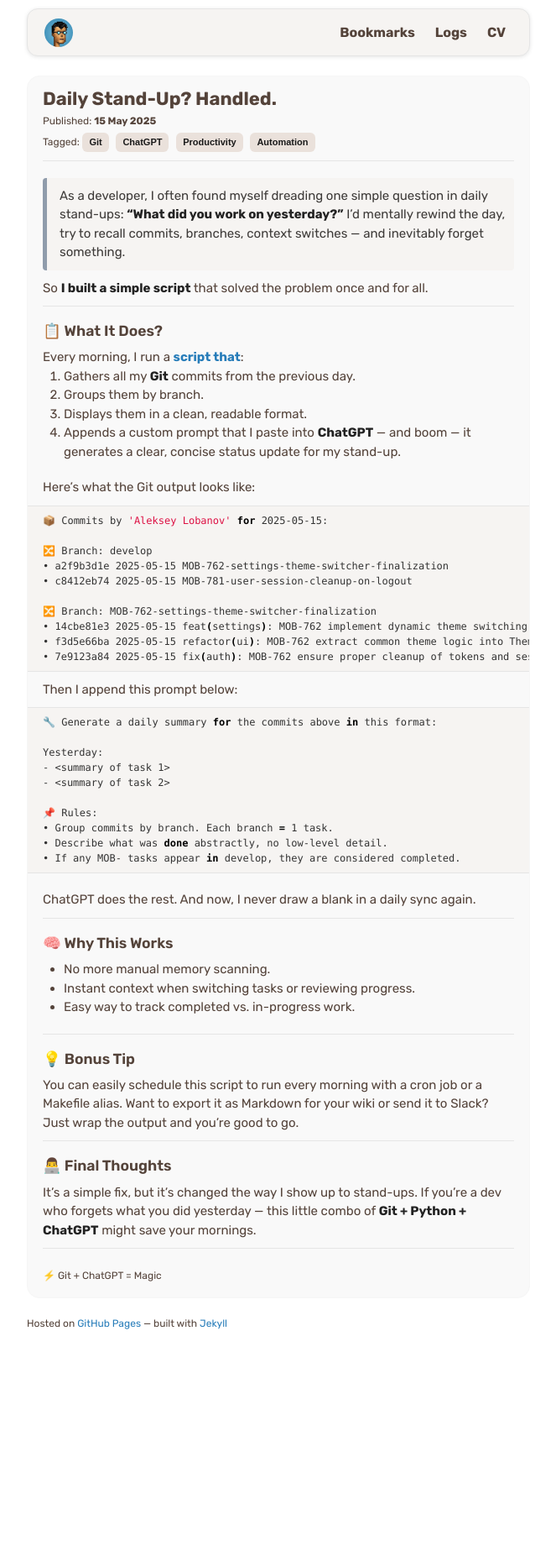
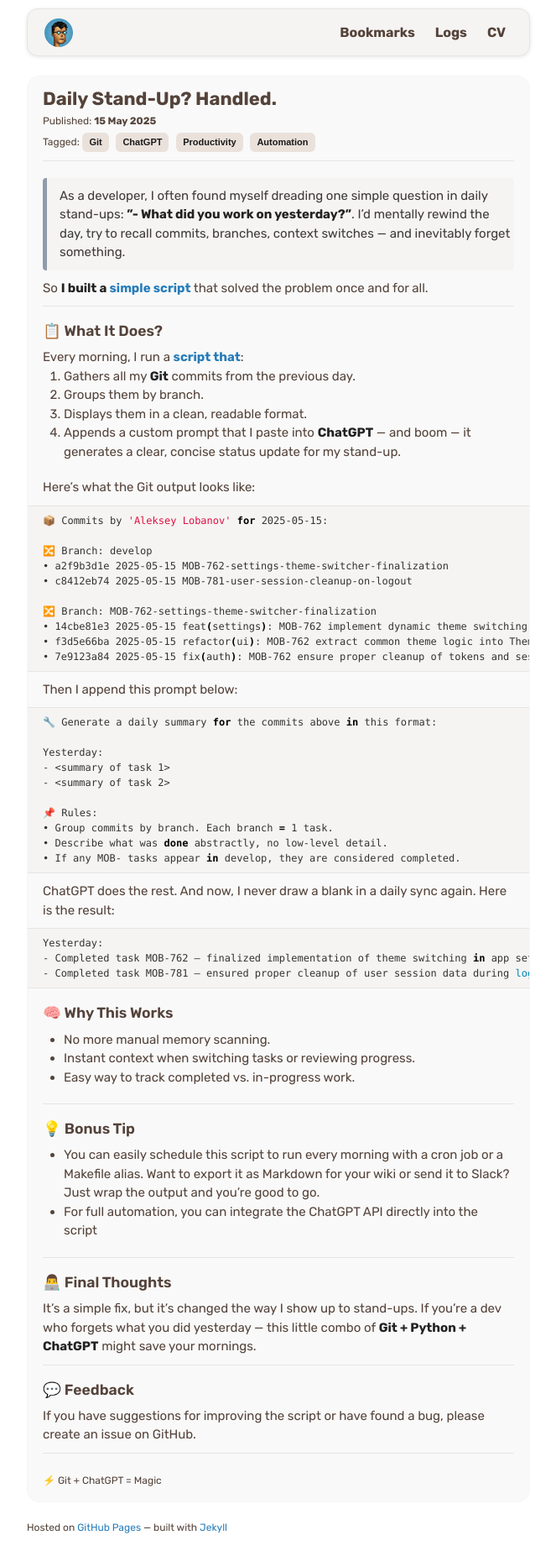
Before and after one commit to alobanov/alobanov.github.io, a Jekyll site: the page built from _posts/2025-05-15-daily-dev-report-git-chatgpt.md, in a window 1280 px wide. Shown: the whole page at 84% size, without its empty margins (308-971 px from the left). Built offline with Jekyll 4.4.1, drawn with Linux system fonts in a browser that asks for light colours; some web fonts are replaced; before the commit the page ends 1604 px from its top, so only the background shows below that.

Commit message:
Update post

```diff
--- a/_posts/2025-05-15-daily-dev-report-git-chatgpt.md
+++ b/_posts/2025-05-15-daily-dev-report-git-chatgpt.md
@@ -12,12 +12,12 @@ tags:
 ---
 
 > As a developer, I often found myself dreading one simple question in daily stand-ups:
-> **"What did you work on yesterday?"**
-> I’d mentally rewind the day, try to recall commits, branches, context switches — and inevitably forget something.
+> **"- What did you work on yesterday?"**.
+> I'd mentally rewind the day, try to recall commits, branches, context switches — and inevitably forget something.
 
 <div class="spacer"></div>
 
-So **I built a simple script** that solved the problem once and for all.
+So **I built a [simple script](https://gist.github.com/alobanov/07adf800c7bf84596bf05665563f236d)** that solved the problem once and for all.
 
 <div class="spacer"></div>
 
@@ -63,13 +63,15 @@ Yesterday:
 • If any MOB- tasks appear in develop, they are considered completed.
 {% endhighlight %}
 
-<div class="spacer"></div>
+ChatGPT does the rest. And now, I never draw a blank in a daily sync again. Here is the result:
 
-ChatGPT does the rest. And now, I never draw a blank in a daily sync again.
+{% highlight bash %}
+Yesterday:
+- Completed task MOB-762 — finalized implementation of theme switching in app settings with improved logic reuse and persistent behavior across sessions.
+- Completed task MOB-781 — ensured proper cleanup of user session data during logout to improve stability and security.
+{% endhighlight %}
 
 <div class="spacer"></div>
-
----
 
 ### 🧠 Why This Works
 
@@ -81,16 +83,22 @@ ChatGPT does the rest. And now, I never draw a blank in a daily sync again.
 
 ### 💡 Bonus Tip
 
-You can easily schedule this script to run every morning with a cron job or a Makefile alias. Want to export it as Markdown for your wiki or send it to Slack? Just wrap the output and you’re good to go.
+- You can easily schedule this script to run every morning with a cron job or a Makefile alias. Want to export it as Markdown for your wiki or send it to Slack? Just wrap the output and you're good to go.
+- For full automation, you can integrate the ChatGPT API directly into the script
+
+---
+
+### 👨‍💻 Final Thoughts
+
+It's a simple fix, but it's changed the way I show up to stand-ups.
+If you're a dev who forgets what you did yesterday — this little combo of **Git + Python + ChatGPT** might save your mornings.
 
 <div class="spacer"></div>
 
 ---
 
-### 👨‍💻 Final Thoughts
-
-It’s a simple fix, but it’s changed the way I show up to stand-ups.
-If you’re a dev who forgets what you did yesterday — this little combo of **Git + Python + ChatGPT** might save your mornings.
+### 💬 Feedback
+If you have suggestions for improving the script or have found a bug, please create an issue on GitHub.
 
 <div class="spacer"></div>
 
```
